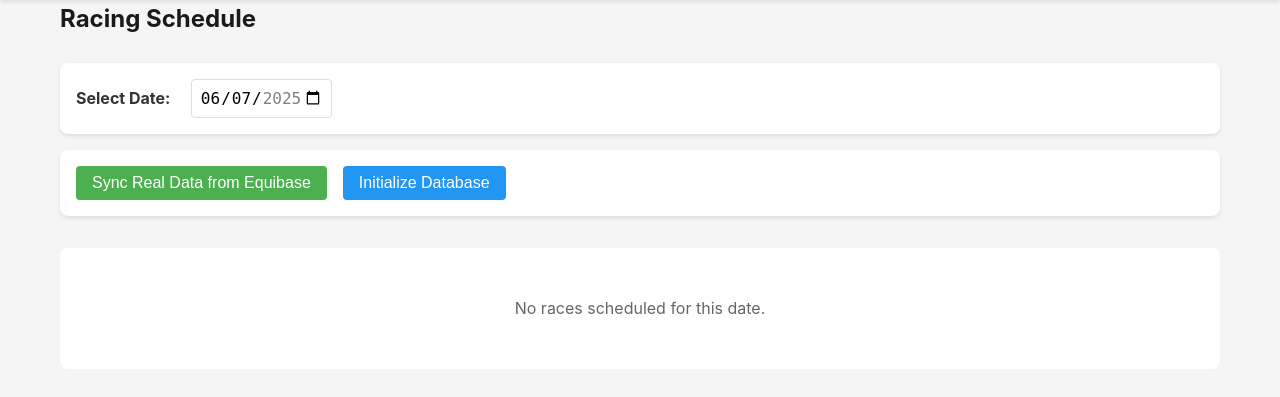
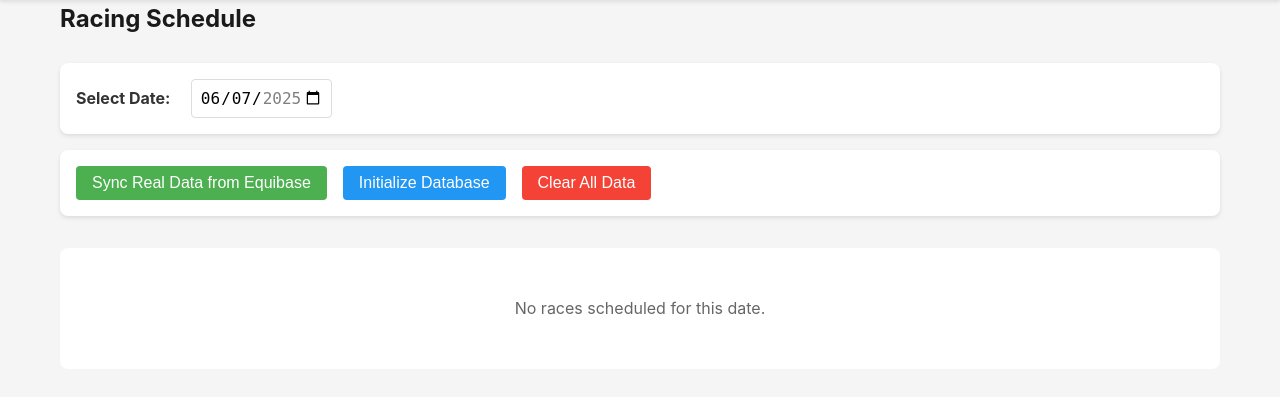
Before and after one commit to aerichmo/racingsimple, a Flask app: page / in a window 1280 px wide. Shown: the part 70-467 px from the top of the page. Run offline with Flask 3, Linux system fonts and the light colour scheme; data that the repository does not hold is empty; some libraries are stand-ins or nearby versions.

Commit message:
Add clear data functionality and fix sample data issue

```diff
--- a/app.py
+++ b/app.py
@@ -40,6 +40,24 @@ def init_db():
             'error': str(e)
         }), 500
 
+@app.route('/clear-data')
+def clear_data():
+    """Clear all race data"""
+    try:
+        with db.get_cursor() as cur:
+            cur.execute("DELETE FROM horses")
+            cur.execute("DELETE FROM races")
+
+        return jsonify({
+            'success': True,
+            'message': 'All race data cleared successfully'
+        })
+    except Exception as e:
+        return jsonify({
+            'success': False,
+            'error': str(e)
+        }), 500
+
 @app.route('/sync')
 def sync_data():
     """Self-debugging sync endpoint that learns from HTML structure"""
@@ -48,6 +66,15 @@ def sync_data():
 
         # First ensure tables exist
         db.create_tables()
+
+        # Clear old sample data for today
+        with db.get_cursor() as cur:
+            cur.execute("""
+                DELETE FROM races
+                WHERE date = CURRENT_DATE
+                AND track_name IN ('Sample Track', 'Fonner Park')
+            """)
+            logger.info("Cleared old sample data")
 
         # Try self-debugging scraper first
         logger.info("Starting self-debugging sync...")
--- a/static/css/style.css
+++ b/static/css/style.css
@@ -127,6 +127,20 @@ h2 {
 }
 
 .btn-secondary:disabled {
+    background-color: #cccccc;
+    cursor: not-allowed;
+}
+
+.btn-danger {
+    background-color: #f44336;
+    color: white;
+}
+
+.btn-danger:hover {
+    background-color: #d32f2f;
+}
+
+.btn-danger:disabled {
     background-color: #cccccc;
     cursor: not-allowed;
 }
--- a/templates/index.html
+++ b/templates/index.html
@@ -14,6 +14,7 @@
     <div class="sync-controls">
         <button id="sync-btn" class="btn btn-primary" onclick="syncData()">Sync Real Data from Equibase</button>
         <button id="init-db-btn" class="btn btn-secondary" onclick="initDatabase()">Initialize Database</button>
+        <button id="clear-btn" class="btn btn-danger" onclick="clearData()">Clear All Data</button>
     </div>
 </div>
 
@@ -66,6 +67,33 @@ async function initDatabase() {
     }
 }
 
+async function clearData() {
+    if (!confirm('Are you sure you want to clear all race data?')) {
+        return;
+    }
+
+    const btn = document.getElementById('clear-btn');
+    btn.disabled = true;
+    btn.textContent = 'Clearing...';
+
+    try {
+        const response = await fetch('/clear-data');
+        const data = await response.json();
+
+        if (data.success) {
+            alert('✅ ' + data.message);
+            loadRaces(document.getElementById('race-date').value);
+        } else {
+            alert('❌ Error: ' + (data.error || 'Failed to clear data'));
+        }
+    } catch (err) {
+        alert('❌ Network error: ' + err.message);
+    } finally {
+        btn.disabled = false;
+        btn.textContent = 'Clear All Data';
+    }
+}
+
 async function syncData() {
     const btn = document.getElementById('sync-btn');
     const error = document.getElementById('error');
@@ -83,6 +111,10 @@ async function syncData() {
 
         if (data.success) {
             alert('✅ ' + data.message);
+            // Show debug info if available
+            if (data.debug) {
+                console.log('Sync debug info:', data.debug);
+            }
             // Reload races after sync
             loadRaces(document.getElementById('race-date').value);
         } else {
@@ -90,11 +122,12 @@ async function syncData() {
             alert(errorMsg);
             console.error('Sync error details:', data);
 
-            // Also show in error div
+            // Also show in error div with debug info
             error.innerHTML = `
                 <strong>Sync Error:</strong><br>
                 ${data.error}<br>
                 <small>${data.note || 'Check browser console for details'}</small>
+                ${data.debug ? '<br><pre>' + JSON.stringify(data.debug, null, 2) + '</pre>' : ''}
             `;
             error.style.display = 'block';
         }
```
